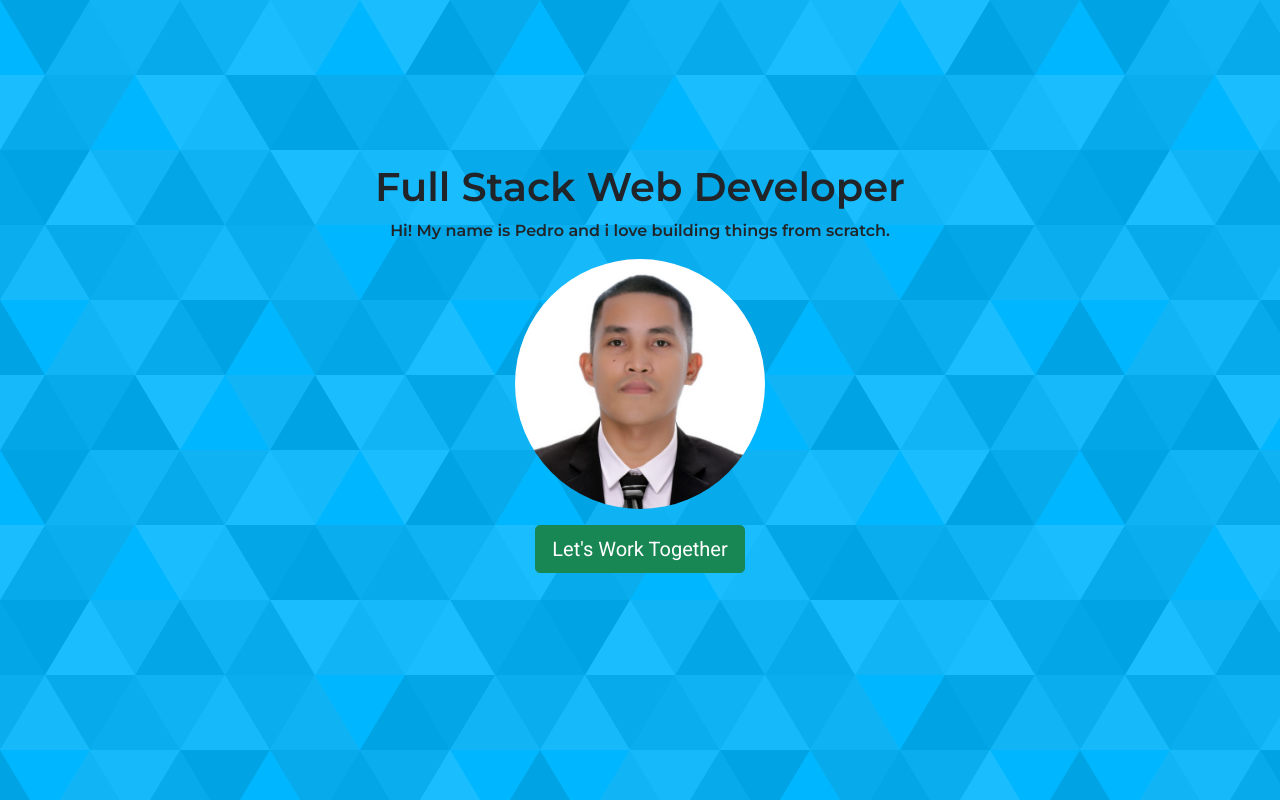
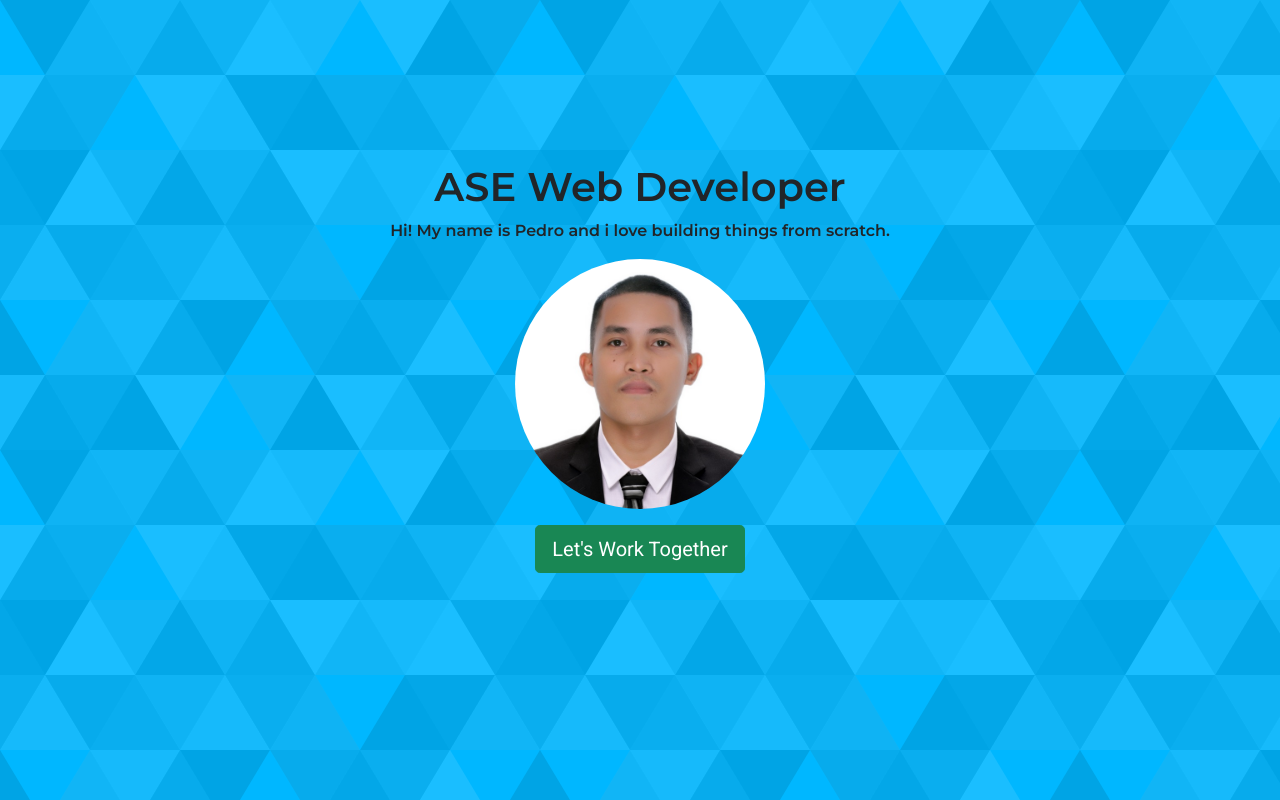
Before and after one commit to Pete1116/fcbporfolio, a plain HTML site: page index.html in a window 1280 px wide. Drawn offline with nearby package versions, Linux system fonts and the light colour scheme.

Commit message:
Second commit

```diff
--- a/index.html
+++ b/index.html
@@ -28,7 +28,7 @@
 		<!-- id is an attribute to name a tage uniquely -->
 		<section id="landing" class="text-center mt-5">
 			<h1>
-				Full Stack Web Developer
+				ASE Web Developer
 			</h1>
 			<p>Hi! My name is Pedro and i love building things from scratch.</p>
 
```
